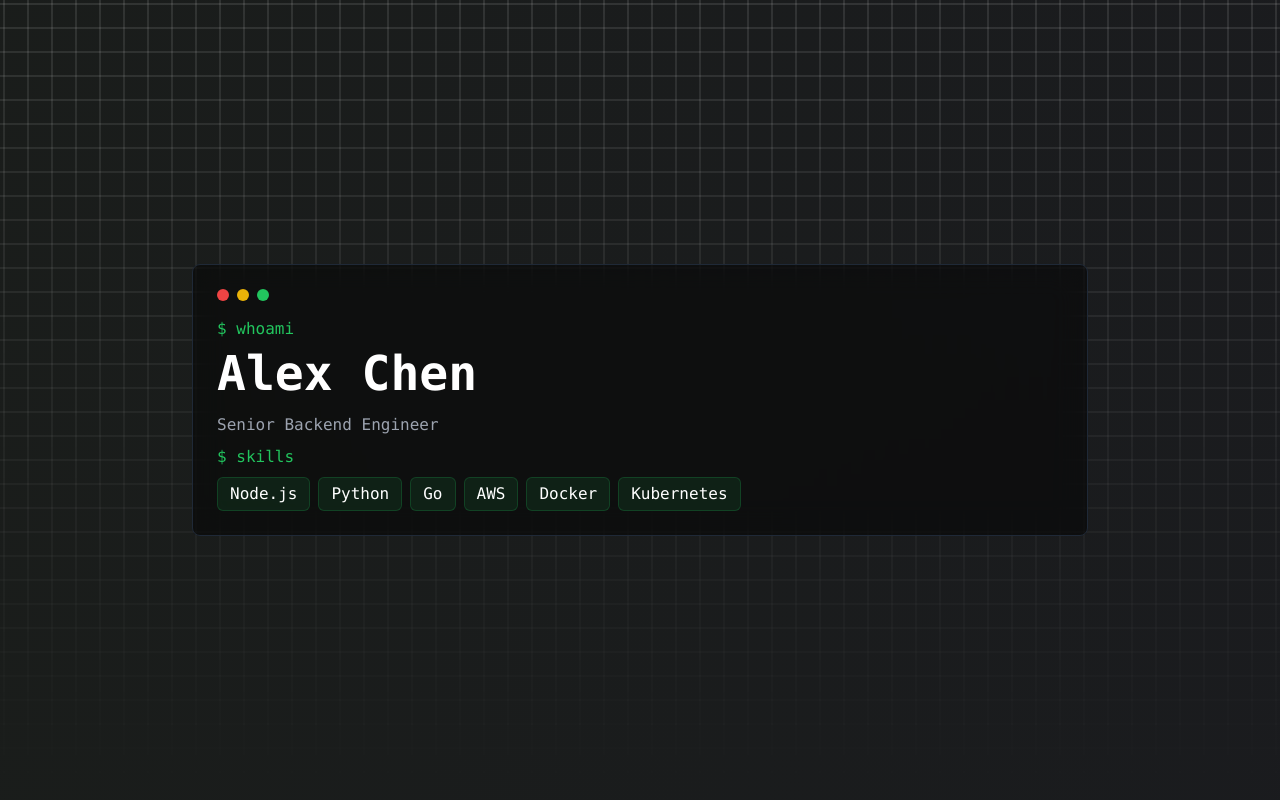
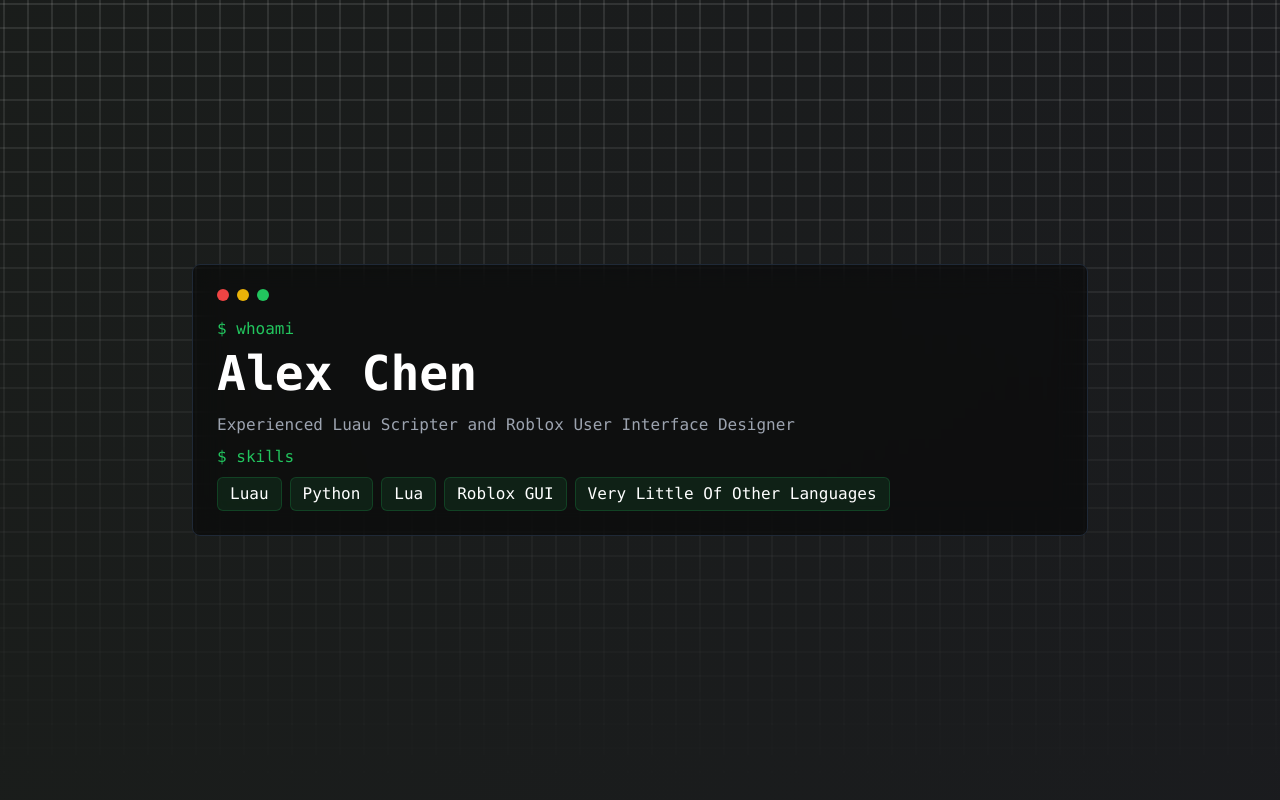
Before and after one commit to Next-Level-Dev/robloxdevportfolio, a Next.js app: page / in a window 1280 px wide. Shown: the top 800 px of the page. Built offline with nearby package versions, Linux system fonts and the light colour scheme.

Commit message:
Update HeroSection.tsx

```diff
--- a/app/components/HeroSection.tsx
+++ b/app/components/HeroSection.tsx
@@ -25,15 +25,14 @@ export default function HeroSection() {
 					<div className="font-mono">
 						<p className="text-green-500">$ whoami</p>
 						<h1 className="text-4xl md:text-5xl font-bold mt-2 mb-4">Alex Chen</h1>
-						<p className="text-gray-400 mb-2">Senior Backend Engineer</p>
+						<p className="text-gray-400 mb-2">Experienced Luau Scripter and Roblox User Interface Designer</p>
 						<p className="text-green-500">$ skills</p>
 						<div className="flex flex-wrap gap-2 mt-2">
-							<span className="px-3 py-1 bg-green-500/10 rounded-md border border-green-500/20">Node.js</span>
+							<span className="px-3 py-1 bg-green-500/10 rounded-md border border-green-500/20">Luau</span>
 							<span className="px-3 py-1 bg-green-500/10 rounded-md border border-green-500/20">Python</span>
-							<span className="px-3 py-1 bg-green-500/10 rounded-md border border-green-500/20">Go</span>
-							<span className="px-3 py-1 bg-green-500/10 rounded-md border border-green-500/20">AWS</span>
-							<span className="px-3 py-1 bg-green-500/10 rounded-md border border-green-500/20">Docker</span>
-							<span className="px-3 py-1 bg-green-500/10 rounded-md border border-green-500/20">Kubernetes</span>
+							<span className="px-3 py-1 bg-green-500/10 rounded-md border border-green-500/20">Lua</span>
+							<span className="px-3 py-1 bg-green-500/10 rounded-md border border-green-500/20">Roblox GUI</span>
+							<span className="px-3 py-1 bg-green-500/10 rounded-md border border-green-500/20">Very Little Of Other Languages</span>
 						</div>
 					</div>
 				</motion.div>
```
